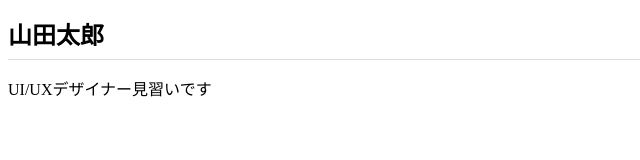
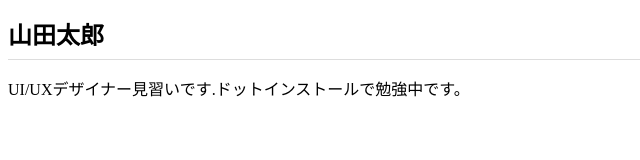
Before and after one commit to rhinokao/rhinokao.github.io, a plain HTML site: page index.html in a window 1280 px wide. Shown: the whole page, without its empty margins (0-640 px from the left). Drawn offline with Linux system fonts and the light colour scheme.

Commit message:
Add files via upload

```diff
--- a/index.html
+++ b/index.html
@@ -9,7 +9,7 @@
 </head>
 <body>
   <h1>山田太郎</h1>
-  <P>UI/UXデザイナー見習いです</P>
+  <P>UI/UXデザイナー見習いです.ドットインストールで勉強中です。</P>
 </body>
 
 
```
